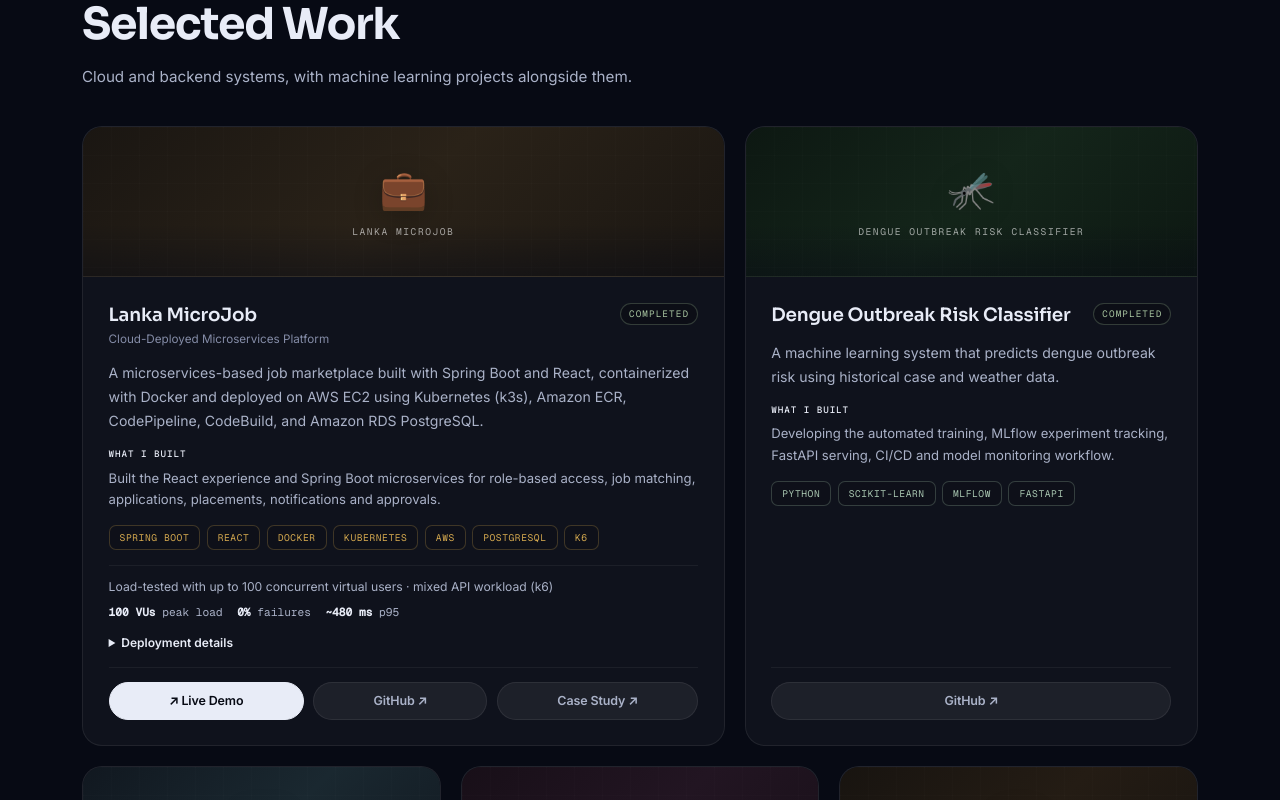
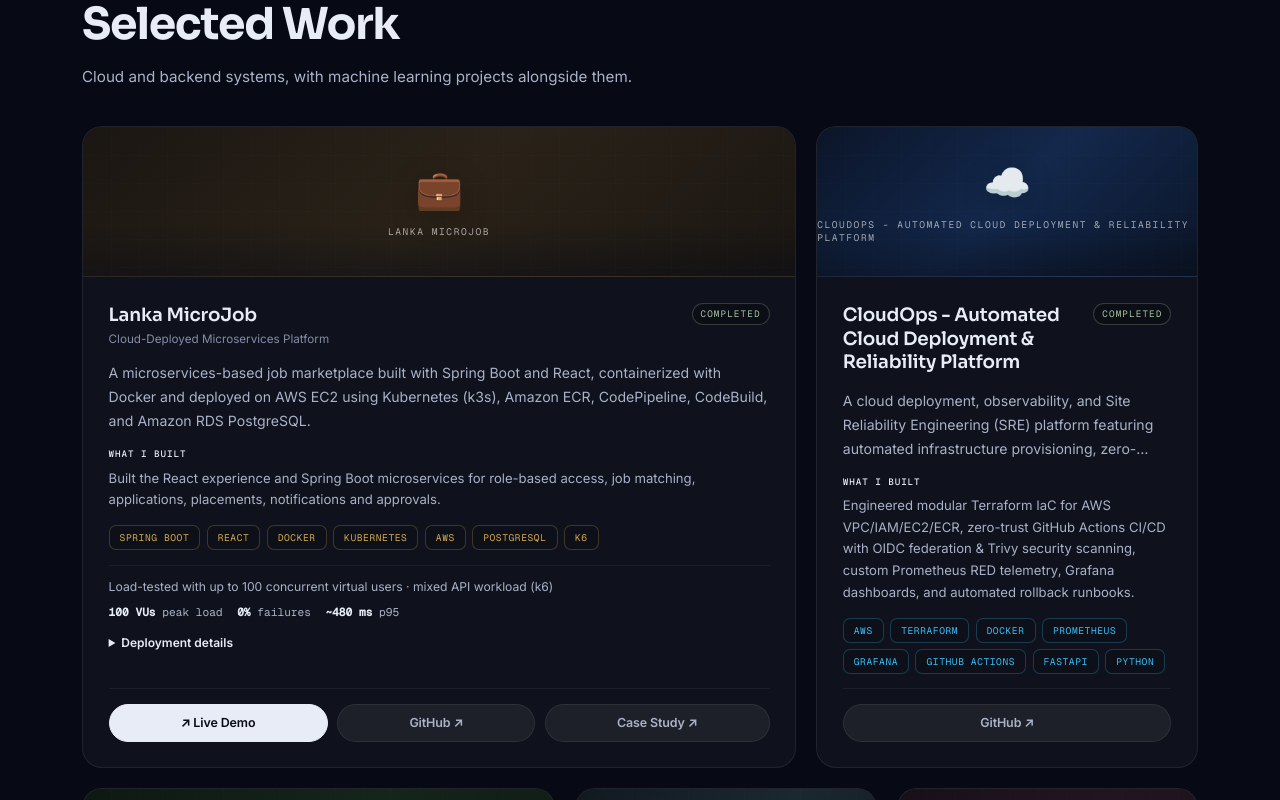
Before and after one commit to nisa2003-ops/portfolio, a React (Vite) app in the folder frontend/: page / in a window 1280 px wide. Shown: the part 2520-3320 px from the top of the page. Built offline with nearby package versions, Linux system fonts and the light colour scheme; some icons are missing.

Commit message:
Add my new project details

```diff
--- a/frontend/src/constants/data.js
+++ b/frontend/src/constants/data.js
@@ -60,6 +60,30 @@
     mockupBg: "linear-gradient(135deg,#1a1612,#2a2218,#1a1612)",
   },
   {
+    id: "cloudops",
+    title: "CloudOps - Automated Cloud Deployment & Reliability Platform",
+    description:
+        "A cloud deployment, observability, and Site Reliability Engineering (SRE) platform featuring automated infrastructure provisioning, zero-secret CI/CD, and real-time telemetry.",
+    contribution:
+        "Engineered modular Terraform IaC for AWS VPC/IAM/EC2/ECR, zero-trust GitHub Actions CI/CD with OIDC federation & Trivy security scanning, custom Prometheus RED telemetry, Grafana dashboards, and automated rollback runbooks.",
+    tags: [
+      "AWS",
+      "Terraform",
+      "Docker",
+      "Prometheus",
+      "Grafana",
+      "GitHub Actions",
+      "FastAPI",
+      "Python",
+    ],
+    color: "#38bdf8",
+    status: "Completed",
+    demo: null,
+    github: "https://github.com/nisa03-cloud/Cloudops",
+    mockupIcon: "☁️",
+    mockupBg: "linear-gradient(135deg,#0b1528,#13284c,#0b1528)",
+  },
+  {
     id: "dengue",
     title: "Dengue Outbreak Risk Classifier",
     description:
@@ -68,9 +92,9 @@
       "Developing the automated training, MLflow experiment tracking, FastAPI serving, CI/CD and model monitoring workflow.",
     tags: ["Python", "Scikit-learn", "MLflow", "FastAPI"],
     color: "#a8c5b0",
-    status: "Completed",
+    status: "In progress",
     demo: null,
-    github: "https://github.com/nisa2003-ops/Dengue-Risk-MLOps-1",
+    github: "",
     mockupIcon: "🦟",
     mockupBg: "linear-gradient(135deg,#0d1812,#14251a,#0d1812)",
   },
```
